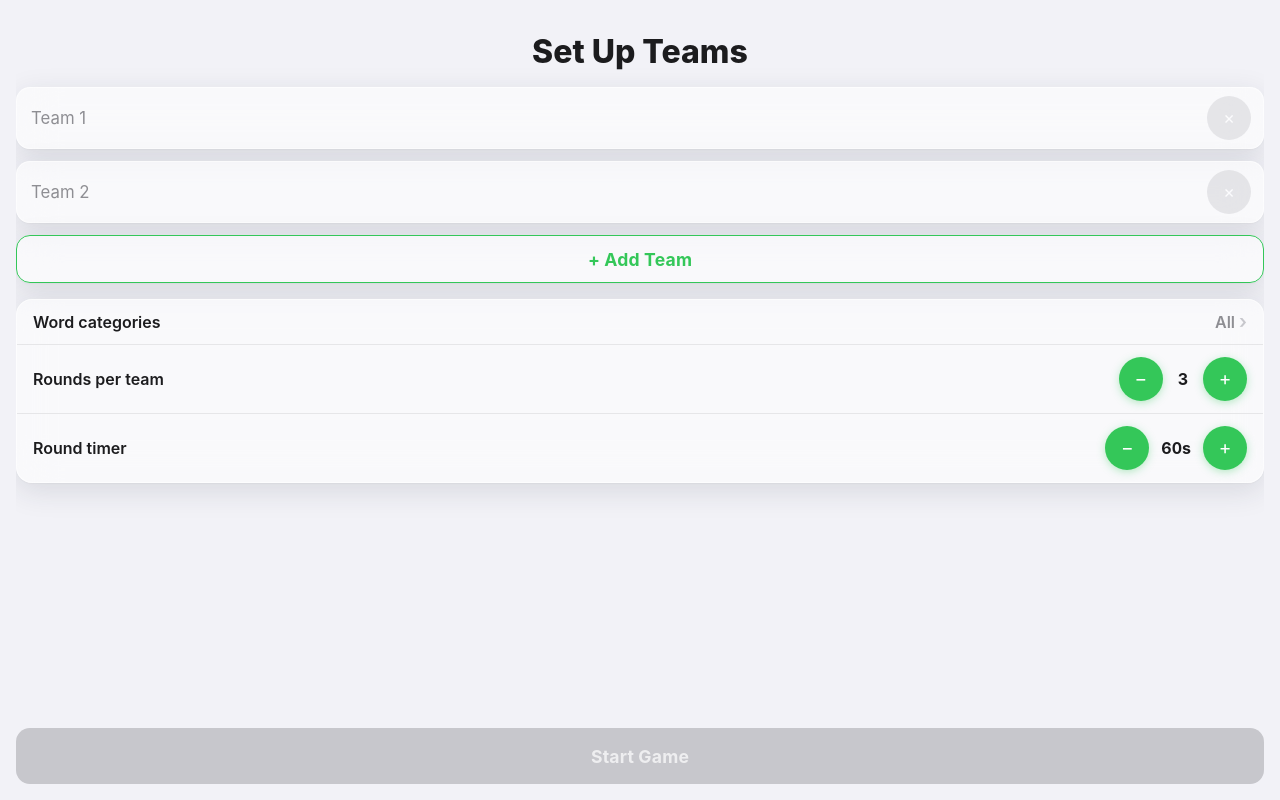
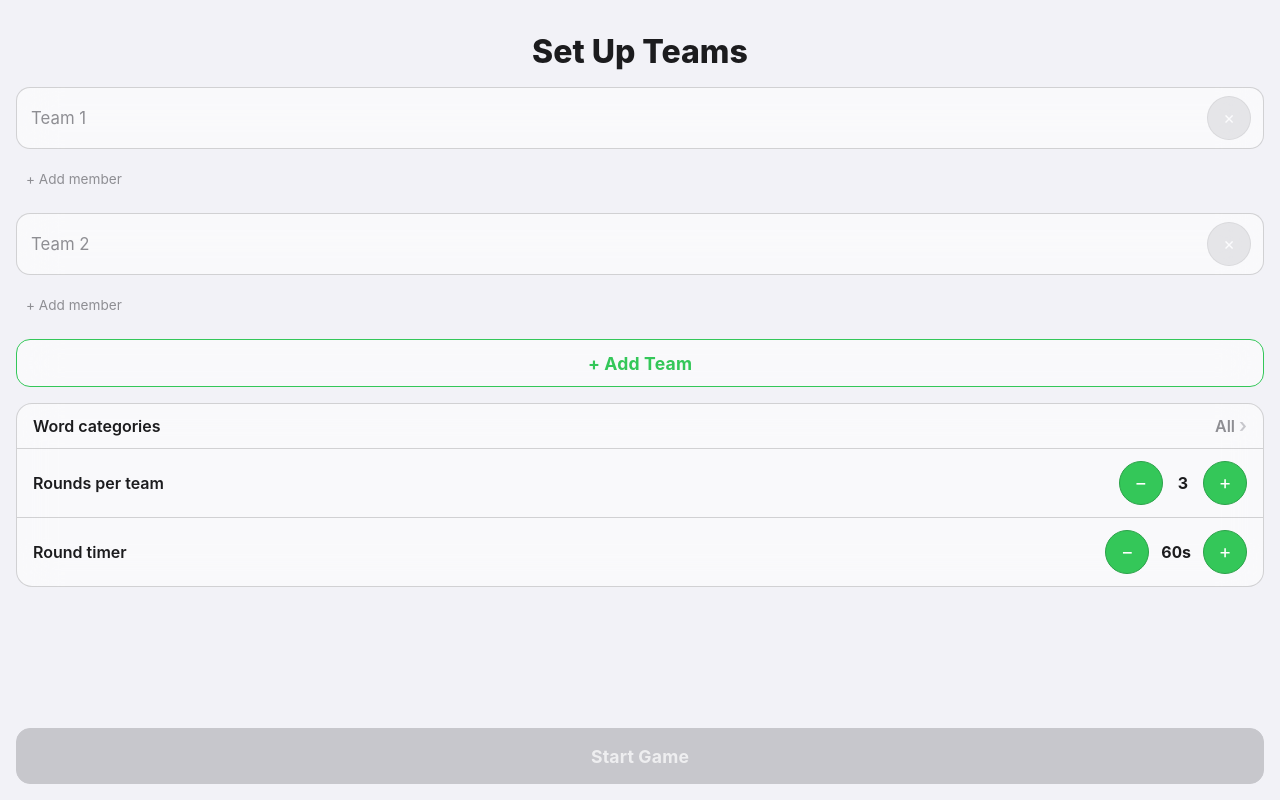
Before and after one commit to coopergolemme/phrase-frenzy, a React (Vite) app: page / in a window 1280 px wide. Both pictures are taken after a click on the button "Start Game". Built offline with nearby package versions, Linux system fonts and the light colour scheme.

Commit message:
feat: add team member names and describer display
Track member names per team during setup and surface whose turn it is
to describe during a round.

```diff
--- a/src/App.tsx
+++ b/src/App.tsx
@@ -36,12 +36,13 @@ function App() {
   const handleStartTournament = useCallback(
     (
       teamNames: string[],
+      teamMembers: string[][],
       roundsPerTeam: number,
       categoryIds: string[],
       roundDuration: number
     ) => {
       setRoundDurationSec(roundDuration);
-      startTournament(teamNames, roundsPerTeam, categoryIds, flaggedWords);
+      startTournament(teamNames, teamMembers, roundsPerTeam, categoryIds, flaggedWords);
     },
     [startTournament, flaggedWords]
   );
@@ -75,6 +76,13 @@ function App() {
 
   const activeTeamIndex = state.turnOrder[state.turnIndex];
   const activeTeam = state.teams[activeTeamIndex];
+  const teamTurnsTaken = state.turnOrder
+    .slice(0, state.turnIndex)
+    .filter((teamIndex) => teamIndex === activeTeamIndex).length;
+  const describerName =
+    activeTeam && activeTeam.members.length > 0
+      ? activeTeam.members[teamTurnsTaken % activeTeam.members.length]
+      : null;
   const currentRoundNumber =
     state.teams.length > 0 ? Math.floor(state.turnIndex / state.teams.length) + 1 : 1;
 
@@ -123,6 +131,7 @@ function App() {
         {state.gameStatus === "playing" && activeTeam && (
           <GameScreen
             teamName={activeTeam.name}
+            describerName={describerName}
             roundLabel={`Round ${currentRoundNumber} of ${state.roundsPerTeam}`}
             currentWord={state.currentWord}
             timeRemaining={timeRemaining}
--- a/src/components/GameScreen.tsx
+++ b/src/components/GameScreen.tsx
@@ -5,6 +5,7 @@ import type { Team } from "../hooks/useGameState";
 
 interface GameScreenProps {
   teamName: string;
+  describerName: string | null;
   roundLabel: string;
   currentWord: string;
   timeRemaining: number;
@@ -20,6 +21,7 @@ interface GameScreenProps {
 
 export function GameScreen({
   teamName,
+  describerName,
   roundLabel,
   currentWord,
   timeRemaining,
@@ -67,6 +69,7 @@ export function GameScreen({
 
         <div className="game__hud game__hud--left">
           <p className="game__team-name">{teamName}</p>
+          {describerName && <p className="game__describer">{describerName} describing</p>}
           <p className="game__meta">
             <span className="game__meta-item">{roundLabel}</span>
             <span className="game__meta-item">Score: {score}</span>
--- a/src/components/TeamSetupScreen.tsx
+++ b/src/components/TeamSetupScreen.tsx
@@ -15,6 +15,7 @@ const ALL_CATEGORY_IDS = WORD_CATEGORIES.map((c) => c.id);
 interface TeamSetupScreenProps {
   onStart: (
     teamNames: string[],
+    teamMembers: string[][],
     roundsPerTeam: number,
     categoryIds: string[],
     roundDurationSec: number
@@ -23,6 +24,8 @@ interface TeamSetupScreenProps {
 
 export function TeamSetupScreen({ onStart }: TeamSetupScreenProps) {
   const [teamNames, setTeamNames] = useState<string[]>(["", ""]);
+  const [teamMembers, setTeamMembers] = useState<string[][]>([[], []]);
+  const [memberDrafts, setMemberDrafts] = useState<string[]>(["", ""]);
   const [roundsPerTeam, setRoundsPerTeam] = useState(3);
   const [roundDurationSec, setRoundDurationSec] = useState(DEFAULT_ROUND_DURATION_SEC);
   const [categoryIds, setCategoryIds] = useState<string[]>(ALL_CATEGORY_IDS);
@@ -46,11 +49,36 @@ export function TeamSetupScreen({ onStart }: TeamSetupScreenProps) {
   const addTeam = () => {
     if (!canAddTeam) return;
     setTeamNames((prev) => [...prev, ""]);
+    setTeamMembers((prev) => [...prev, []]);
+    setMemberDrafts((prev) => [...prev, ""]);
   };
 
   const removeTeam = (index: number) => {
     if (!canRemoveTeam) return;
     setTeamNames((prev) => prev.filter((_, i) => i !== index));
+    setTeamMembers((prev) => prev.filter((_, i) => i !== index));
+    setMemberDrafts((prev) => prev.filter((_, i) => i !== index));
+  };
+
+  const updateMemberDraft = (teamIndex: number, value: string) => {
+    setMemberDrafts((prev) => prev.map((draft, i) => (i === teamIndex ? value : draft)));
+  };
+
+  const addMember = (teamIndex: number) => {
+    const name = memberDrafts[teamIndex]?.trim();
+    if (!name) return;
+    setTeamMembers((prev) =>
+      prev.map((members, i) => (i === teamIndex ? [...members, name] : members))
+    );
+    setMemberDrafts((prev) => prev.map((draft, i) => (i === teamIndex ? "" : draft)));
+  };
+
+  const removeMember = (teamIndex: number, memberIndex: number) => {
+    setTeamMembers((prev) =>
+      prev.map((members, i) =>
+        i === teamIndex ? members.filter((_, mi) => mi !== memberIndex) : members
+      )
+    );
   };
 
   const toggleCategory = (id: string) => {
@@ -77,6 +105,7 @@ export function TeamSetupScreen({ onStart }: TeamSetupScreenProps) {
     if (!canStart) return;
     onStart(
       teamNames.map((name) => name.trim()),
+      teamMembers,
       roundsPerTeam,
       categoryIds,
       roundDurationSec
@@ -91,7 +120,8 @@ export function TeamSetupScreen({ onStart }: TeamSetupScreenProps) {
         <div className="team-setup__teams">
           <div className="team-setup__list">
             {teamNames.map((name, index) => (
-              <div className="team-row" key={index}>
+              <div className="team-row-group" key={index}>
+                <div className="team-row">
                   <input
                     className="team-row__input"
                     type="text"
@@ -109,6 +139,38 @@ export function TeamSetupScreen({ onStart }: TeamSetupScreenProps) {
                   >
                     &times;
                   </button>
+                </div>
+
+                <div className="member-list">
+                  {teamMembers[index]?.map((member, memberIndex) => (
+                    <span className="member-chip" key={memberIndex}>
+                      {member}
+                      <button
+                        type="button"
+                        className="member-chip__remove"
+                        onClick={() => removeMember(index, memberIndex)}
+                        aria-label={`Remove ${member}`}
+                      >
+                        &times;
+                      </button>
+                    </span>
+                  ))}
+                  <input
+                    className="member-list__input"
+                    type="text"
+                    placeholder="+ Add member"
+                    value={memberDrafts[index] ?? ""}
+                    maxLength={24}
+                    onChange={(e) => updateMemberDraft(index, e.target.value)}
+                    onKeyDown={(e) => {
+                      if (e.key === "Enter") {
+                        e.preventDefault();
+                        addMember(index);
+                      }
+                    }}
+                    onBlur={() => addMember(index)}
+                  />
+                </div>
               </div>
             ))}
           </div>
--- a/src/hooks/useGameState.ts
+++ b/src/hooks/useGameState.ts
@@ -13,6 +13,7 @@ export interface Team {
   id: string;
   name: string;
   totalScore: number;
+  members: string[];
 }
 
 export type WordOutcome = "correct" | "passed";
@@ -42,6 +43,7 @@ type GameAction =
   | {
       type: "START_TOURNAMENT";
       teamNames: string[];
+      teamMembers: string[][];
       roundsPerTeam: number;
       categoryIds: string[];
       flaggedWords: string[];
@@ -105,6 +107,7 @@ function reducer(state: GameState, action: GameAction): GameState {
         id: `team-${index}`,
         name,
         totalScore: 0,
+        members: action.teamMembers[index] ?? [],
       }));
       const selectedCategories = WORD_CATEGORIES.filter((c) =>
         action.categoryIds.includes(c.id)
@@ -248,6 +251,7 @@ export function useGameState() {
     startTeamSetup: () => dispatch({ type: "START_TEAM_SETUP" }),
     startTournament: (
       teamNames: string[],
+      teamMembers: string[][],
       roundsPerTeam: number,
       categoryIds: string[],
       flaggedWords: string[]
@@ -255,6 +259,7 @@ export function useGameState() {
       dispatch({
         type: "START_TOURNAMENT",
         teamNames,
+        teamMembers,
         roundsPerTeam,
         categoryIds,
         flaggedWords,
--- a/src/index.css
+++ b/src/index.css
@@ -6,7 +6,8 @@
   --color-surface: rgba(255, 255, 255, 0.55);
   --color-surface-solid: #ffffff;
   --color-border: rgba(255, 255, 255, 0.55);
-  --color-border-solid: rgba(0, 0, 0, 0.08);
+  --color-border-solid: rgba(0, 0, 0, 0.16);
+  --color-outline: rgba(28, 28, 30, 0.18);
   --color-primary: #34c759;
   --color-primary-pressed: #2ba149;
   --color-pass: #ff9500;
@@ -17,7 +18,6 @@
   --color-text-secondary: #8e8e93;
 
   --blur-glass: blur(20px);
-  --shadow-card: 0 8px 30px rgba(31, 41, 55, 0.12), 0 1px 2px rgba(0, 0, 0, 0.04);
 
   --radius-card: 16px;
   --radius-button: 14px;
--- a/src/styles/screens.css
+++ b/src/styles/screens.css
@@ -27,7 +27,9 @@
   align-items: center;
   justify-content: center;
   gap: var(--space-2);
-  transition: transform 80ms ease-out, box-shadow 120ms ease-out,
+  transition:
+    transform 80ms ease-out,
+    border-color 120ms ease-out,
     filter 120ms ease-out;
 }
 
@@ -49,38 +51,34 @@
 .btn--primary {
   background: linear-gradient(180deg, #3fd968, var(--color-primary));
   color: #ffffff;
-  box-shadow: 0 4px 14px rgba(52, 199, 89, 0.35),
-    inset 0 1px 0 rgba(255, 255, 255, 0.3);
+  border: 1.5px solid var(--color-primary-pressed);
 }
 
 .btn--primary:active {
   background: var(--color-primary-pressed);
-  box-shadow: 0 2px 6px rgba(52, 199, 89, 0.3);
 }
 
 .btn--primary:disabled {
   background: var(--color-disabled);
   color: rgba(255, 255, 255, 0.7);
-  box-shadow: none;
+  border-color: var(--color-disabled);
   cursor: not-allowed;
 }
 
 .btn--pass {
   background: linear-gradient(180deg, #ffaa33, var(--color-pass));
   color: #ffffff;
-  box-shadow: 0 4px 14px rgba(255, 149, 0, 0.35),
-    inset 0 1px 0 rgba(255, 255, 255, 0.3);
+  border: 1.5px solid var(--color-pass-pressed);
 }
 
 .btn--pass:active {
   background: var(--color-pass-pressed);
-  box-shadow: 0 2px 6px rgba(255, 149, 0, 0.3);
 }
 
 .btn--pass:disabled {
   background: var(--color-disabled);
   color: rgba(255, 255, 255, 0.7);
-  box-shadow: none;
+  border-color: var(--color-disabled);
   cursor: not-allowed;
 }
 
@@ -126,10 +124,9 @@
 .home__instructions {
   background: var(--color-surface);
   border-radius: var(--radius-card);
-  border: 1px solid var(--color-border);
+  border: 1px solid var(--color-outline);
   backdrop-filter: var(--blur-glass);
   -webkit-backdrop-filter: var(--blur-glass);
-  box-shadow: var(--shadow-card);
   padding: var(--space-5);
   margin: 0;
   list-style: none;
@@ -213,10 +210,9 @@
   gap: var(--space-3);
   background: var(--color-surface);
   border-radius: var(--radius-button);
-  border: 1px solid var(--color-border);
+  border: 1px solid var(--color-outline);
   backdrop-filter: var(--blur-glass);
   -webkit-backdrop-filter: var(--blur-glass);
-  box-shadow: var(--shadow-card);
   padding: var(--space-2) var(--space-3);
 }
 
@@ -236,7 +232,7 @@
 }
 
 .team-row__remove {
-  border: none;
+  border: 1.5px solid var(--color-outline);
   background: var(--color-disabled);
   color: #ffffff;
   width: var(--touch-target-min);
@@ -246,8 +242,9 @@
   line-height: 1;
   cursor: pointer;
   flex-shrink: 0;
-  box-shadow: 0 2px 6px rgba(0, 0, 0, 0.12);
-  transition: transform 80ms ease-out, filter 120ms ease-out;
+  transition:
+    transform 80ms ease-out,
+    filter 120ms ease-out;
 }
 
 .team-row__remove:active {
@@ -257,8 +254,60 @@
 
 .team-row__remove:disabled {
   opacity: 0.4;
-  box-shadow: none;
   cursor: not-allowed;
+}
+
+.team-row-group {
+  display: flex;
+  flex-direction: column;
+  gap: var(--space-2);
+}
+
+.member-list {
+  display: flex;
+  flex-wrap: wrap;
+  align-items: center;
+  gap: var(--space-2);
+  padding: 0 var(--space-2);
+}
+
+.member-chip {
+  display: inline-flex;
+  align-items: center;
+  gap: var(--space-1);
+  background: var(--color-surface);
+  border-radius: var(--radius-chip);
+  border: 1px solid var(--color-outline);
+  padding: var(--space-1) var(--space-2);
+  font-size: 0.85rem;
+  font-weight: 600;
+  color: var(--color-text);
+}
+
+.member-chip__remove {
+  border: none;
+  background: transparent;
+  color: var(--color-text-secondary);
+  font-size: 0.95rem;
+  line-height: 1;
+  cursor: pointer;
+  padding: 0;
+}
+
+.member-list__input {
+  flex: 1;
+  min-width: 8ch;
+  border: none;
+  background: transparent;
+  font-family: inherit;
+  font-size: 0.85rem;
+  color: var(--color-text);
+  min-height: var(--touch-target-min);
+  outline: none;
+}
+
+.member-list__input::placeholder {
+  color: var(--color-text-secondary);
 }
 
 .btn--outline {
@@ -269,7 +318,6 @@
   color: var(--color-primary);
   min-height: 48px;
   padding: var(--space-3) var(--space-4);
-  box-shadow: var(--shadow-card);
 }
 
 .btn--outline:active {
@@ -280,7 +328,6 @@
   background: var(--color-surface);
   border-color: var(--color-disabled);
   color: var(--color-disabled);
-  box-shadow: none;
   cursor: not-allowed;
 }
 
@@ -307,10 +354,9 @@
   flex-direction: column;
   background: var(--color-surface);
   border-radius: var(--radius-card);
-  border: 1px solid var(--color-border);
+  border: 1px solid var(--color-outline);
   backdrop-filter: var(--blur-glass);
   -webkit-backdrop-filter: var(--blur-glass);
-  box-shadow: var(--shadow-card);
   overflow: hidden;
 }
 
@@ -320,7 +366,6 @@
   border-radius: 0;
   backdrop-filter: none;
   -webkit-backdrop-filter: none;
-  box-shadow: none;
   border-bottom: 1px solid var(--color-border-solid);
 }
 
@@ -337,7 +382,6 @@
   background: var(--color-surface);
   backdrop-filter: var(--blur-glass);
   -webkit-backdrop-filter: var(--blur-glass);
-  box-shadow: var(--shadow-card);
   border-radius: var(--radius-button);
   padding: var(--space-3) var(--space-4);
   min-height: var(--touch-target-min);
@@ -345,7 +389,9 @@
   font-size: 1rem;
   color: var(--color-text);
   cursor: pointer;
-  transition: transform 80ms ease-out, filter 120ms ease-out;
+  transition:
+    transform 80ms ease-out,
+    filter 120ms ease-out;
 }
 
 .category-summary:active {
@@ -383,17 +429,19 @@
   gap: var(--space-1);
   background: var(--color-surface);
   border-radius: var(--radius-chip);
-  border: 1px solid var(--color-border);
+  border: 1px solid var(--color-outline);
   backdrop-filter: var(--blur-glass);
   -webkit-backdrop-filter: var(--blur-glass);
-  box-shadow: var(--shadow-card);
   padding: var(--space-2) var(--space-4);
   min-height: var(--touch-target-min);
   font-weight: 600;
   font-size: 0.95rem;
   color: var(--color-text);
   cursor: pointer;
-  transition: transform 80ms ease-out, background 120ms ease-out, color 120ms ease-out;
+  transition:
+    transform 80ms ease-out,
+    background 120ms ease-out,
+    color 120ms ease-out;
 }
 
 .category-chip:active {
@@ -403,7 +451,7 @@
 .category-chip--selected {
   background: var(--color-primary);
   color: #ffffff;
-  box-shadow: 0 2px 10px rgba(52, 199, 89, 0.35);
+  border-color: var(--color-primary-pressed);
 }
 
 .rounds-stepper {
@@ -412,10 +460,9 @@
   justify-content: space-between;
   background: var(--color-surface);
   border-radius: var(--radius-button);
-  border: 1px solid var(--color-border);
+  border: 1px solid var(--color-outline);
   backdrop-filter: var(--blur-glass);
   -webkit-backdrop-filter: var(--blur-glass);
-  box-shadow: var(--shadow-card);
   padding: var(--space-3) var(--space-4);
 }
 
@@ -430,7 +477,7 @@
 }
 
 .rounds-stepper__btn {
-  border: none;
+  border: 1.5px solid var(--color-primary-pressed);
   background: var(--color-primary);
   color: #ffffff;
   width: var(--touch-target-min);
@@ -440,8 +487,9 @@
   line-height: 1;
   cursor: pointer;
   flex-shrink: 0;
-  box-shadow: 0 2px 8px rgba(52, 199, 89, 0.35);
-  transition: transform 80ms ease-out, filter 120ms ease-out;
+  transition:
+    transform 80ms ease-out,
+    filter 120ms ease-out;
 }
 
 .rounds-stepper__btn:active {
@@ -451,7 +499,7 @@
 
 .rounds-stepper__btn:disabled {
   background: var(--color-disabled);
-  box-shadow: none;
+  border-color: var(--color-disabled);
   cursor: not-allowed;
 }
 
@@ -545,6 +593,17 @@
   white-space: nowrap;
 }
 
+.game__describer {
+  font-size: clamp(0.7rem, 2.5vmin, 0.85rem);
+  font-weight: 600;
+  margin: 0;
+  color: var(--color-text-secondary);
+  max-width: 40vw;
+  overflow: hidden;
+  text-overflow: ellipsis;
+  white-space: nowrap;
+}
+
 .game__timer {
   font-size: clamp(1.6rem, 7vmin, 2.25rem);
   font-weight: 800;
@@ -599,8 +658,9 @@
   line-height: 1;
   cursor: pointer;
   flex-shrink: 0;
-  box-shadow: 0 1px 4px rgba(31, 41, 55, 0.06);
-  transition: transform 80ms ease-out, background 120ms ease-out;
+  transition:
+    transform 80ms ease-out,
+    background 120ms ease-out;
 }
 
 .icon-menu-btn:active,
@@ -637,7 +697,6 @@
   background: var(--color-surface-solid);
   border: 1px solid var(--color-border-solid);
   border-radius: var(--radius-button);
-  box-shadow: var(--shadow-card);
   padding: var(--space-1);
   animation: screenEnter 120ms ease-out;
 }
@@ -677,8 +736,7 @@
   width: 100%;
   background: var(--color-surface-solid);
   border-radius: var(--radius-card);
-  border: 1px solid var(--color-border-solid);
-  box-shadow: 0 12px 32px rgba(31, 41, 55, 0.16), 0 2px 6px rgba(0, 0, 0, 0.06);
+  border: 2px solid var(--color-border-solid);
   padding: var(--space-5) var(--space-4);
 }
 
@@ -696,7 +754,9 @@
     var(--color-primary) 100%
   );
   opacity: 0.35;
-  -webkit-mask: linear-gradient(#fff 0 0) content-box, linear-gradient(#fff 0 0);
+  -webkit-mask:
+    linear-gradient(#fff 0 0) content-box,
+    linear-gradient(#fff 0 0);
   -webkit-mask-composite: xor;
   mask-composite: exclude;
   pointer-events: none;
@@ -707,8 +767,7 @@
   height: 100%;
   background: var(--color-surface-solid);
   border-radius: var(--radius-card);
-  border: 1px solid var(--color-border-solid);
-  box-shadow: 0 12px 32px rgba(31, 41, 55, 0.16), 0 2px 6px rgba(0, 0, 0, 0.06);
+  border: 2px solid var(--color-border-solid);
   padding: var(--space-5) var(--space-4);
   display: flex;
   align-items: center;
@@ -729,12 +788,10 @@
 @keyframes cardHeat {
   0%,
   100% {
-    box-shadow: 0 12px 32px rgba(31, 41, 55, 0.16), 0 2px 6px rgba(0, 0, 0, 0.06),
-      0 0 0 rgba(255, 59, 48, 0);
+    border-color: var(--color-border-solid);
   }
   50% {
-    box-shadow: 0 12px 32px rgba(31, 41, 55, 0.16), 0 2px 6px rgba(0, 0, 0, 0.06),
-      0 0 22px rgba(255, 59, 48, 0.35);
+    border-color: var(--color-danger);
   }
 }
 
@@ -752,7 +809,9 @@
     var(--color-primary) 100%
   );
   opacity: 0.35;
-  -webkit-mask: linear-gradient(#fff 0 0) content-box, linear-gradient(#fff 0 0);
+  -webkit-mask:
+    linear-gradient(#fff 0 0) content-box,
+    linear-gradient(#fff 0 0);
   -webkit-mask-composite: xor;
   mask-composite: exclude;
   pointer-events: none;
@@ -865,10 +924,9 @@
     gap: var(--space-2);
     background: var(--color-surface);
     border-radius: var(--radius-chip);
-    border: 1px solid var(--color-border);
+    border: 1px solid var(--color-outline);
     backdrop-filter: var(--blur-glass);
     -webkit-backdrop-filter: var(--blur-glass);
-    box-shadow: var(--shadow-card);
     padding: var(--space-2) var(--space-4);
     color: var(--color-text-secondary);
     font-size: 0.85rem;
@@ -913,10 +971,9 @@
   align-items: center;
   background: var(--color-surface);
   border-radius: var(--radius-button);
-  border: 1px solid var(--color-border);
+  border: 1px solid var(--color-outline);
   backdrop-filter: var(--blur-glass);
   -webkit-backdrop-filter: var(--blur-glass);
-  box-shadow: var(--shadow-card);
   padding: var(--space-3) var(--space-4);
   font-weight: 600;
 }
@@ -1004,7 +1061,7 @@
 }
 
 .review-sheet__close {
-  border: none;
+  border: 1.5px solid var(--color-outline);
   background: var(--color-disabled);
   color: #ffffff;
   width: var(--touch-target-min);
@@ -1014,8 +1071,9 @@
   line-height: 1;
   cursor: pointer;
   flex-shrink: 0;
-  box-shadow: 0 2px 6px rgba(0, 0, 0, 0.12);
-  transition: transform 80ms ease-out, filter 120ms ease-out;
+  transition:
+    transform 80ms ease-out,
+    filter 120ms ease-out;
 }
 
 .review-sheet__close:active {
@@ -1038,10 +1096,9 @@
   justify-content: space-between;
   gap: var(--space-3);
   background: var(--color-surface);
-  border: 1px solid var(--color-border);
+  border: 1px solid var(--color-outline);
   backdrop-filter: var(--blur-glass);
   -webkit-backdrop-filter: var(--blur-glass);
-  box-shadow: var(--shadow-card);
   border-radius: var(--radius-button);
   padding: var(--space-3) var(--space-4);
 }
@@ -1066,10 +1123,9 @@
 }
 
 .flag-btn {
-  border: 1px solid var(--color-border);
+  border: 1px solid var(--color-outline);
   backdrop-filter: var(--blur-glass);
   -webkit-backdrop-filter: var(--blur-glass);
-  box-shadow: var(--shadow-card);
   border-radius: 50%;
   background: var(--color-surface);
   width: var(--touch-target-min);
@@ -1078,7 +1134,10 @@
   line-height: 1;
   cursor: pointer;
   opacity: 0.5;
-  transition: transform 80ms ease-out, opacity 120ms ease-out, background 120ms ease-out;
+  transition:
+    transform 80ms ease-out,
+    opacity 120ms ease-out,
+    background 120ms ease-out;
 }
 
 .flag-btn:active {
@@ -1108,7 +1167,7 @@
   flex-direction: column;
   gap: var(--space-2);
   background: var(--color-surface);
-  border: 1px solid var(--color-border);
+  border: 1px solid var(--color-outline);
   border-radius: var(--radius-button);
   padding: var(--space-3) var(--space-4);
 }
@@ -1121,10 +1180,9 @@
 }
 
 .outcome-pill {
-  border: 1px solid var(--color-border);
+  border: 1px solid var(--color-outline);
   backdrop-filter: var(--blur-glass);
   -webkit-backdrop-filter: var(--blur-glass);
-  box-shadow: var(--shadow-card);
   border-radius: var(--radius-chip);
   padding: var(--space-2) var(--space-4);
   min-height: var(--touch-target-min);
@@ -1132,7 +1190,10 @@
   font-size: 0.9rem;
   cursor: pointer;
   flex-shrink: 0;
-  transition: transform 80ms ease-out, background 120ms ease-out, color 120ms ease-out;
+  transition:
+    transform 80ms ease-out,
+    background 120ms ease-out,
+    color 120ms ease-out;
 }
 
 .outcome-pill:active {
@@ -1141,9 +1202,8 @@
 
 .outcome-pill--correct {
   background: var(--color-primary);
-  border-color: var(--color-primary);
+  border-color: var(--color-primary-pressed);
   color: #ffffff;
-  box-shadow: 0 2px 10px rgba(52, 199, 89, 0.35);
 }
 
 .outcome-pill--skipped {
```
Lines whose indentation alone changed are shown as unchanged.
